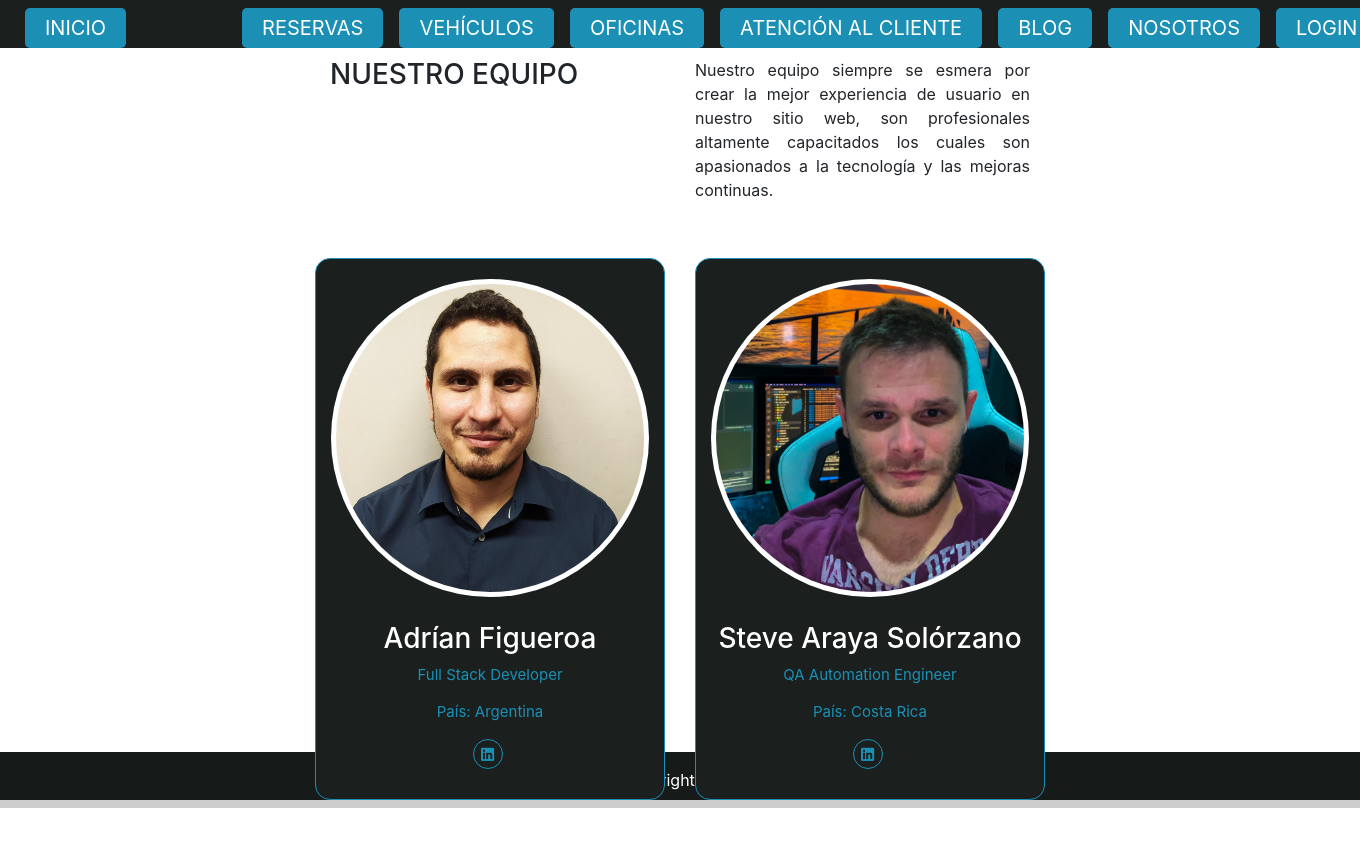
After one commit to SteveAraya/PROYECTO_FINAL_CODER, a Django app: page /aboutUs in a window 1360 px wide. The commit adds this page. Run offline with Django 4.2, Linux system fonts and the light colour scheme; some libraries are stand-ins or nearby versions.

Commit message:
Trabajando en la vista de About Us

```diff
--- a/MVTProyectoFinalCoder/App_MVTProyectoFinalCoder/static/css/styles.css
+++ b/MVTProyectoFinalCoder/App_MVTProyectoFinalCoder/static/css/styles.css
@@ -25,6 +25,10 @@ html {
 .navbar-brand:hover {
   background: #ffffff!important;
   color: #1c8fb5 !important;
+}
+
+.navbar>.container {
+  flex-wrap:initial !important;
 }
 
 .container-body {
--- /dev/null
+++ b/MVTProyectoFinalCoder/App_MVTProyectoFinalCoder/templates/AboutUs.html
@@ -0,0 +1,174 @@
+{% extends 'Main.html' %}
+
+{% load static %}
+
+{% block bloqueQueCambia %}
+
+<style>
+    .about-us-card {
+        width: 750px;
+        margin-top: auto;
+        margin-bottom: auto;
+        position: relative;
+        display: flex;
+        justify-content: center;
+        flex-direction: column;
+        padding: 10px;
+    }
+
+    a:link,
+    a:visited,
+    a:active {
+        text-decoration: none;
+    }
+
+    .title {
+        color: #1b201f;
+    }
+
+    .title-card {
+        color: white;
+    }
+
+    .our-team {
+        padding: 20px 15px 30px;
+        background: #1b201f;
+        border-radius: 15px;
+        text-align: center;
+        border: 1px solid #1c8fb5;
+
+    }
+
+    .our-team:hover {
+        transition: .5s;
+        box-shadow: 0px 1px 5px 0px #d1d1d1;
+    }
+
+    .our-team .pic {
+        display: inline-block;
+        width: 100%;
+        height: 100%;
+        background: white;
+        padding: 5px;
+        margin-bottom: 25px;
+        transition: all 0.5s ease 0s;
+        border-radius: 50%;
+    }
+
+    .our-team:hover .pic {
+        background: #1c8fb5;
+        border-radius: 50%;
+    }
+
+    .pic img {
+        width: 100%;
+        height: auto;
+        border-radius: 50%;
+    }
+
+    .our-team .title {
+        display: block;
+        font-size: 20px;
+        font-weight: 600;
+        color: #fff;
+        text-transform: uppercase;
+        margin: 0 0 7px 0;
+    }
+
+    .our-team .post {
+        display: block;
+        font-size: 15px;
+        color: #1c8fb5;
+        text-transform: capitalize;
+        margin-bottom: 15px;
+    }
+
+    .our-team .social {
+        padding: 0;
+        margin: 0;
+        list-style: none;
+    }
+
+    .our-team .social li {
+        display: inline-block;
+        margin-right: 5px;
+    }
+
+    .our-team .social li a {
+        display: block;
+        width: 30px;
+        height: 30px;
+        line-height: 30px;
+        border-radius: 50%;
+        font-size: 15px;
+        color: #1c8fb5;
+        border: 1px solid #1c8fb5;
+        transition: all 0.5s ease 0s;
+    }
+
+    .our-team:hover .social li a {
+        background: #1c8fb5;
+        color: white;
+    }
+
+    @media only screen and (max-width: 990px) {
+        .our-team {
+            margin-bottom: 30px;
+        }
+    }
+</style>
+
+<div class="container container-body">
+    <div class="d-flex justify-content-center h-100">
+
+        <div class="about-us-card">
+            <div class="d-flex justify-content-center">
+                <div class="container">
+                    <h3 id="title" class="text-uppercase">Nuestro Equipo</h3>
+                </div>
+                <div class="container text-justify">
+                    <p>Nuestro equipo siempre se esmera por crear la mejor experiencia de usuario en nuestro sitio web,
+                        son profesionales altamente capacitados los cuales son apasionados a la tecnología y las mejoras
+                        continuas.</p>
+                </div>
+            </div>
+            <div class="justify-content-center form_container">
+                <div class="row">
+                    <div class="col-md-6 col-sm-6">
+                        <div class="our-team">
+                            <div class="pic">
+                                <img src="../static/assets/img/Adrian.jpeg">
+                            </div>
+                            <h3 class="title-card">Adrían Figueroa</h3>
+                            <span class="post">Full Stack Developer</span>
+                            <span class="post">País: Argentina</span>
+                            <ul class="social">
+                                <li>
+                                    <a href="https://www.linkedin.com/in/adrianfigueroa343467198/" class="fab fa-linkedin"></a>
+                                </li>
+                            </ul>
+                        </div>
+                    </div>
+
+                    <div class="col-md-6 col-sm-6">
+                        <div class="our-team">
+                            <div class="pic">
+                                <img src="../static/assets/img/Steve.JPG">
+                            </div>
+                            <h3 class="title-card">Steve Araya Solórzano</h3>
+                            <span class="post">QA Automation Engineer</span>
+                            <span class="post">País: Costa Rica</span>
+                            <ul class="social">
+                                <li>
+                                    <a href="https://www.linkedin.com/in/adelso-steve-araya-sol%C3%B3rzano-9661991a6/" class="fab fa-linkedin"></a>
+                                </li>
+                            </ul>
+                        </div>
+                    </div>
+                </div>
+            </div>
+        </div>
+    </div>
+</div>
+
+{% endblock bloqueQueCambia %}
--- a/MVTProyectoFinalCoder/App_MVTProyectoFinalCoder/templates/Main.html
+++ b/MVTProyectoFinalCoder/App_MVTProyectoFinalCoder/templates/Main.html
@@ -30,6 +30,7 @@
             <a class="navbar-brand text-uppercase" href="{% url 'Login' %}">Oficinas</a>
             <a class="navbar-brand text-uppercase" href="{% url 'SendMessage' %}">Atención al cliente</a>
             <a class="navbar-brand text-uppercase" href="{% url 'Login' %}">Blog</a>
+            <a class="navbar-brand text-uppercase" href="{% url 'AboutUs' %}">Nosotros</a>
 
             <a class="navbar-brand text-uppercase" href="{% url 'Login' %}">
                 LOGIN
--- a/MVTProyectoFinalCoder/App_MVTProyectoFinalCoder/urls.py
+++ b/MVTProyectoFinalCoder/App_MVTProyectoFinalCoder/urls.py
@@ -4,6 +4,7 @@ from django.contrib.auth import views as auth_views
 from App_MVTProyectoFinalCoder.views import (
     Home,
     AdminSite,
+    AboutUs,
     Logout,
 )
 
@@ -11,6 +12,7 @@ urlpatterns = [
 
     path('', Home,  name='Home'),
     path('adminSite', AdminSite,  name='AdminSite'),
+    path('aboutUs', AboutUs,  name='AboutUs'),
     path("logout", Logout, name= "Logout"),
     # path('logout', auth_views.LogoutView.as_view(), name='Logout'),
 
--- a/MVTProyectoFinalCoder/App_MVTProyectoFinalCoder/views.py
+++ b/MVTProyectoFinalCoder/App_MVTProyectoFinalCoder/views.py
@@ -8,6 +8,9 @@ from django.contrib       import messages
 
 def Home(self):
     return render(self, "Home.html")
+
+def AboutUs(self):
+    return render(self, "AboutUs.html")
 
 def AdminSite(self):
     return render(self, "Admin.html")
```
Also changed, not shown: MVTProyectoFinalCoder/App_MVTProyectoFinalCoder/static/assets/img/Adrian.jpeg (added), MVTProyectoFinalCoder/App_MVTProyectoFinalCoder/static/assets/img/Steve.JPG (added), MVTProyectoFinalCoder/App_MVTProyectoFinalCoder/static/assets/img/bg-masthead.jpg (deleted), MVTProyectoFinalCoder/App_MVTProyectoFinalCoder/static/assets/img/bg-showcase-1.jpg (deleted), MVTProyectoFinalCoder/App_MVTProyectoFinalCoder/static/assets/img/bg-showcase-2.jpg (deleted), MVTProyectoFinalCoder/App_MVTProyectoFinalCoder/static/assets/img/bg-showcase-3.jpg (deleted), MVTProyectoFinalCoder/App_MVTProyectoFinalCoder/static/assets/img/testimonials-1.jpg (deleted), MVTProyectoFinalCoder/App_MVTProyectoFinalCoder/static/assets/img/testimonials-2.jpg (deleted), MVTProyectoFinalCoder/App_MVTProyectoFinalCoder/static/assets/img/testimonials-3.jpg (deleted), 2 other files.
